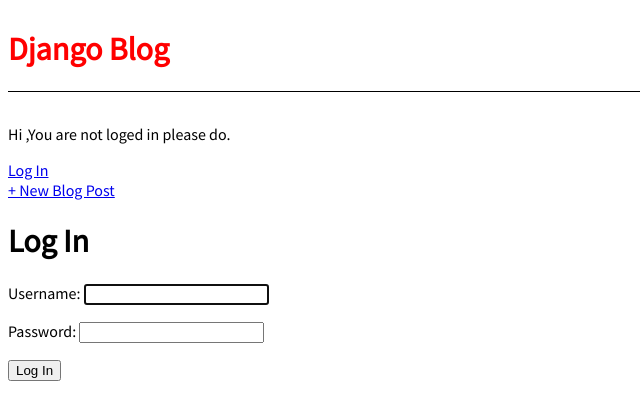
After one commit to SarpongAbasimi/BlogApp-ClassBasedView-unittesting, a Django app: page /accounts/login/ in a window 1280 px wide. The commit adds this page. Shown: the top 420 px of the page, without its empty margins (0-640 px from the left). Run offline with Django 3.2, Linux system fonts and the light colour scheme.

Commit message:
user login and logout completed

```diff
--- a/BlogAPP/settings.py
+++ b/BlogAPP/settings.py
@@ -120,3 +120,7 @@
 
 STATIC_URL = '/static/'
 STATICFILES_DIRS=[os.path.join(BASE_DIR,'static')]
+
+#Where to redirect User when they successfully login  and logout
+LOGIN_REDIRECT_URL = 'home_page'
+LOGOUT_REDIRECT_URL = 'home_page'
--- a/BlogAPP/urls.py
+++ b/BlogAPP/urls.py
@@ -18,5 +18,6 @@
 
 urlpatterns = [
     path('admin/', admin.site.urls),
+    path('accounts/',include('django.contrib.auth.urls')),
     path('',include('blog.urls'))
 ]
--- a/templates/base.html
+++ b/templates/base.html
@@ -11,6 +11,18 @@
         <header>
             <h1><a href="{% url 'home_page' %}">Django Blog</a></h1>
         </header>
+        {% if  user.is_authenticated  %}
+         <p> Hi {{ user.username }}!</p>
+         <p><a href="{% url 'logout' %}">Log out</a></p>
+         {% else %}
+         <p> Hi ,You are not loged in please do.</p>
+         <a href="{% url 'login' %}">Log In</a>
+        {% endif %}
+
+
+
+
+
         <div class="nav-right">
             <a href="{% url 'post_new' %}">+ New Blog Post</a>
         </div>
--- /dev/null
+++ b/templates/registration/login.html
@@ -0,0 +1,9 @@
+{% extends 'base.html' %}
+
+{% block content %}
+<h1>Log In</h1>
+<form method="POST" action=""> {% csrf_token %}
+    {{form.as_p}}
+    <button type="submit">Log In</button>
+</form>
+{% endblock %}
```
Also changed, not shown: db.sqlite3.
